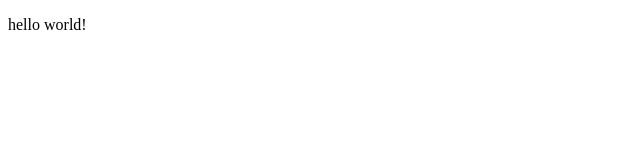
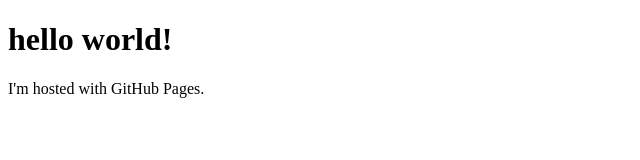
Before and after one commit to sciencewiz/sciencewiz.github.io, a plain HTML site: page index.html in a window 1280 px wide. Shown: the whole page, without its empty margins (0-640 px from the left). Drawn offline with Linux system fonts and the light colour scheme.

Commit message:
an update to my home page

```diff
--- a/index.html
+++ b/index.html
@@ -1,10 +1,9 @@
 <!DOCTYPE html>
 <html>
 <head>
-
 </head>
 <body>
-<p>hello world!</p>
-
+<h1>hello world!</h1>
+<p>I'm hosted with GitHub Pages.</p>
 </body>
 </html>
```
